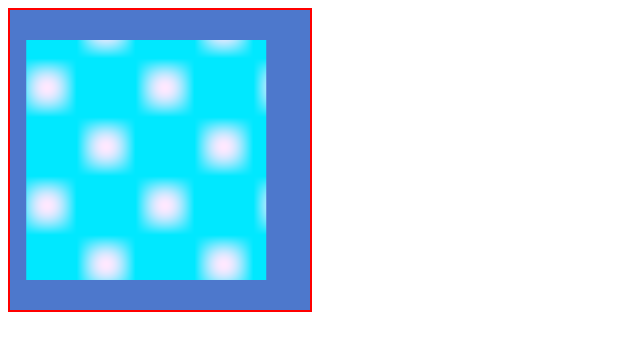
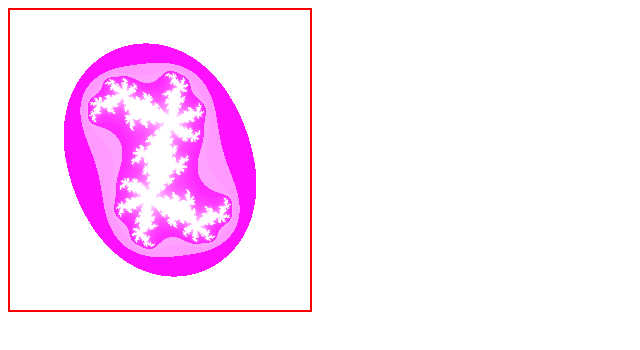
Before and after one commit to EfimP/SUM2024, a plain HTML site: page FRACTAL/index.html in a window 1280 px wide. Shown: the whole page, without its empty margins (0-640 px from the left). Drawn offline with Linux system fonts and the light colour scheme.

Commit message:
Added fractal(julia).

```diff
--- a/FRACTAL/index.html
+++ b/FRACTAL/index.html
@@ -4,7 +4,7 @@
     <meta name="google" content="notranslate">
     <meta charset="utf-8" />
     <link rel="shortcut icon" href="c.bmp" type="image/BMP" />
-    <title>CGSG:VG4 CGSG'SummerPractice2024. G.Julia Drawing</title>
+    <title>CGSG:EP4 CGSG'SummerPractice2024. G.Julia Drawing</title>
   </head>
   <body>
     <canvas id="myCan" width="300px" height="300px" style="border: 2px solid red"></canvas>
--- a/FRACTAL/mylib.js
+++ b/FRACTAL/mylib.js
@@ -20,9 +20,18 @@ export function initGL() {
 
   void main( void )
   {
-    gl_Position = vec4(InPosition, 1);
-    gl_Position.x += 0.1 * sin(Time);
-    DrawPos = InPosition.xy;
+    vec2 p[4] =
+      vec2[4](vec2(-1.0, 1.0),
+              vec2(-1.0, -1.0),
+              vec2(1.0, 1.0),
+              vec2(1.0, -1.0));
+    vec2 t[4] =
+      vec2[4](vec2(-2.0, 2.0),
+              vec2(-2.0, -2.0),
+              vec2(2.0, 2.0),
+              vec2(2.0, -2.0));
+    gl_Position = vec4(p[gl_VertexID].xy, 0.0, 1.0);
+    DrawPos.xy = t[gl_VertexID];
   }
   `;
   let fs_txt =
@@ -35,7 +44,23 @@ export function initGL() {
 
   void main( void )
   {
-    OutColor = vec4(1.0 * sin(DrawPos.x * 8.0 + Time * 5.0) * sin(DrawPos.y * 8.0 + Time * 2.0), abs(sin(Time)), 1.0, 1.0);
+    vec2 Z = DrawPos;
+    vec2 C = vec2(0.35 + 0.05 * sin(2.0 * Time * 1.3), 0.35 + 0.05 * sin(2.0 * Time * 0.8));
+    float n = 0.0;
+
+    while (n < 250.0 && length(Z) < 2.0)
+    {
+      Z = vec2(Z.x * Z.x - Z.y * Z.y, 2.0 * Z.x * Z.y) + C;
+      n++;
+    }
+
+    if (n < 2.0)
+      OutColor = vec4(0.0);
+    else if (n > 2.0 && n < 5.0)
+      OutColor = vec4(n * 40.0, n / 30.0, n * (20.0 + 5.0 * abs(sin(Time + 3.0))), 0.5);
+    else
+      OutColor = vec4(n * 40.0, n / 30.0, n * (20.0 + 5.0 * abs(sin(Time + 3.0))), 1.0);
+    //OutColor = vec4(n / 80.0, n / 60.0, n / (20.0 + 5.0 * abs(sin(Time + 3.0))), n / 255.0);
   }
   `;
   let
```
